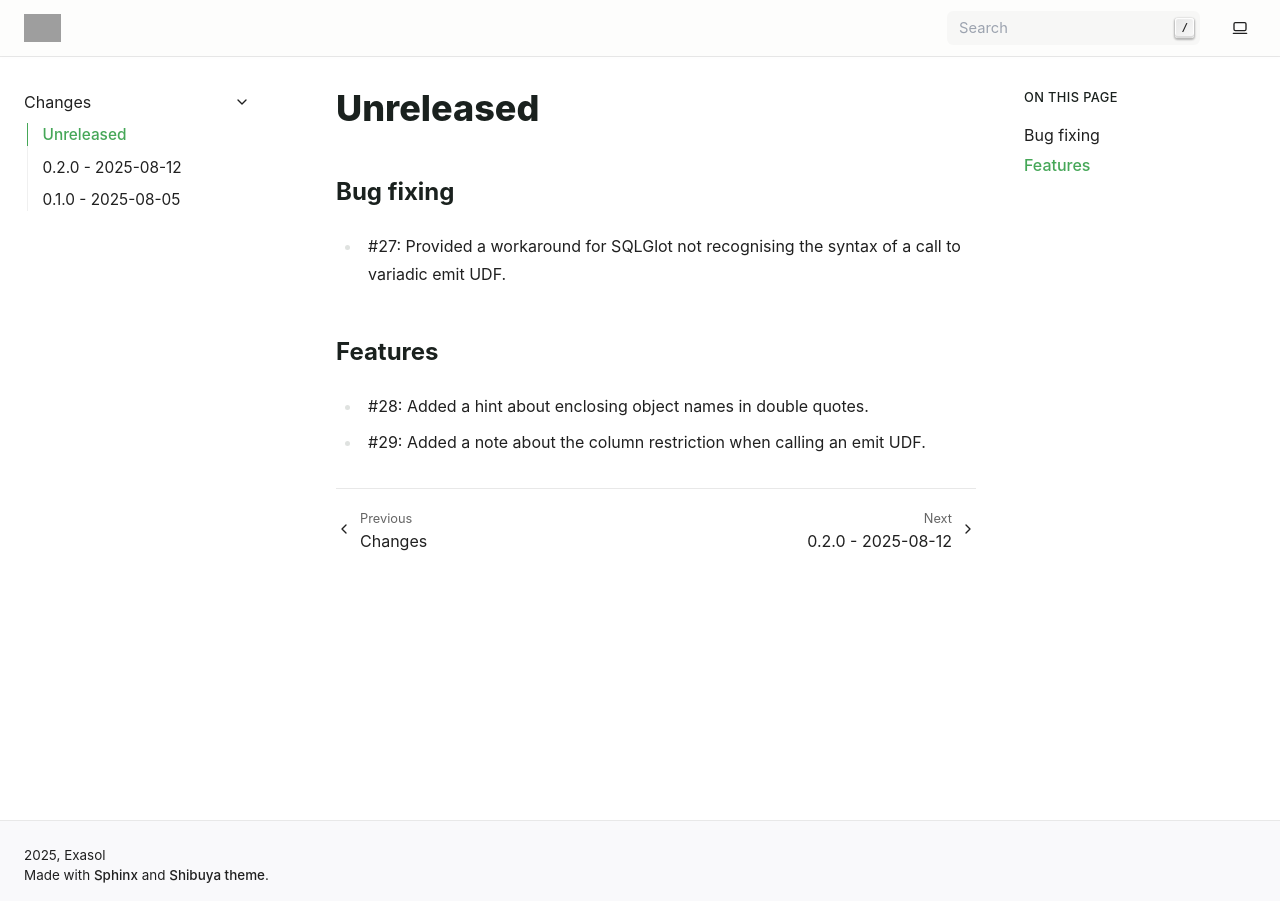
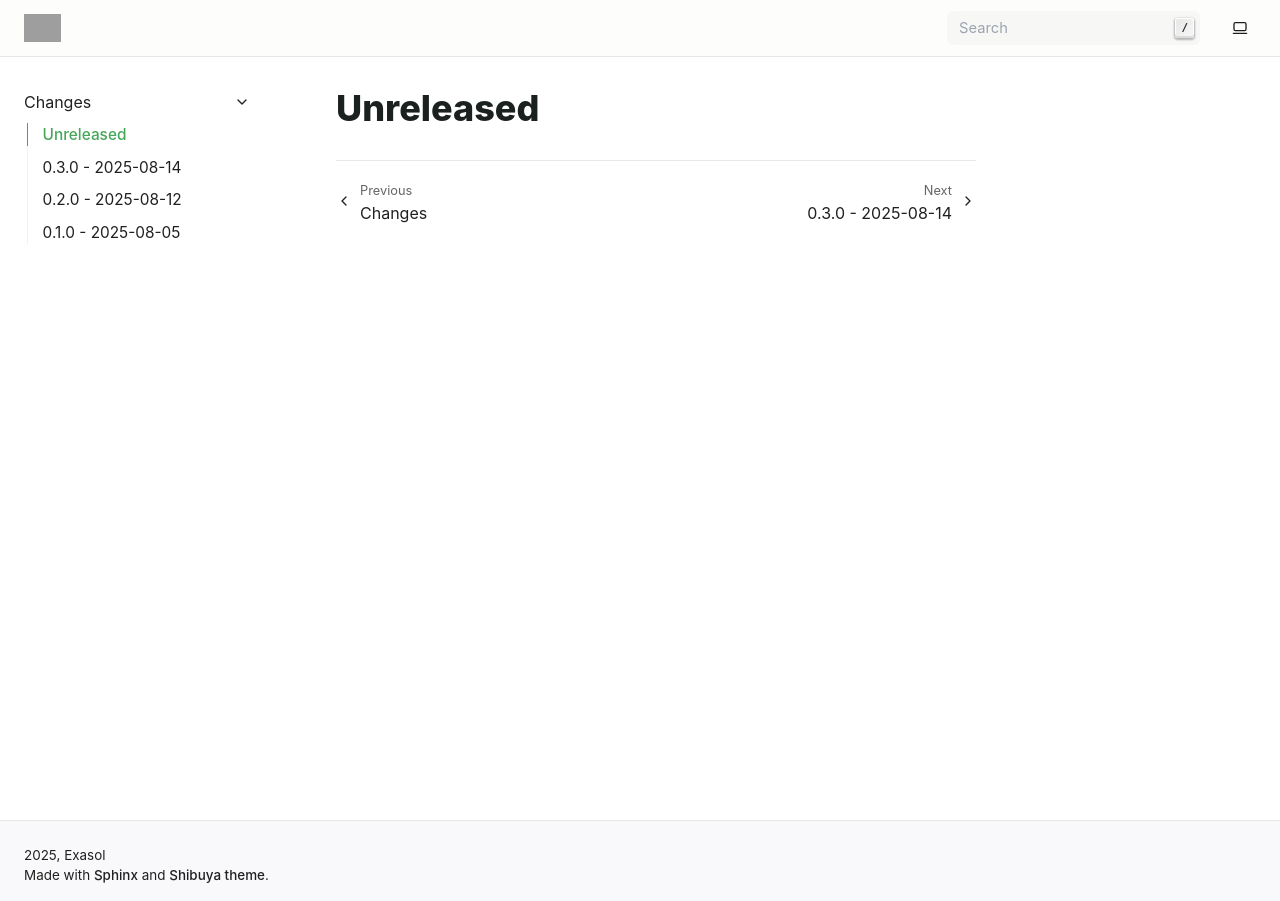
Before and after one commit to exasol/mcp-server, a Sphinx documentation site: the page built from doc/changes/unreleased.md, in a window 1280 px wide. Built offline with Sphinx 7.4.7, drawn with Linux system fonts in a browser that asks for light colours; pages that are not in the unit, such as notebooks, are missing from menus; grey boxes are pictures that could not be loaded.

Commit message:
Prepare release 0.3.0

```diff
--- a/doc/changes/unreleased.md
+++ b/doc/changes/unreleased.md
@@ -1,10 +1 @@
 # Unreleased
-
-## Bug fixing
-
-* #27: Provided a workaround for SQLGlot not recognising the syntax of a call to variadic emit UDF.
-
-## Features
-
-* #28: Added a hint about enclosing object names in double quotes.
-* #29: Added a note about the column restriction when calling an emit UDF.
--- a/exasol/ai/mcp/server/version.py
+++ b/exasol/ai/mcp/server/version.py
@@ -8,7 +8,7 @@ If you need to change the version, do so in the pyproject.toml, e.g. by using
 """
 
 MAJOR = 0
-MINOR = 2
+MINOR = 3
 PATCH = 0
 VERSION = f"{MAJOR}.{MINOR}.{PATCH}"
 __version__ = VERSION
--- a/pyproject.toml
+++ b/pyproject.toml
@@ -1,6 +1,6 @@
 [project]
 name = "exasol-mcp-server"
-version = "0.2.0"
+version = "0.3.0"
 requires-python = ">=3.10,<4.0"
 description = "Exasol MCP Server"
 authors = [
```
Also changed, not shown: doc/changes/changelog.md (+2 -0 lines), doc/changes/changes_0.3.0.md (added, +10 -0 lines).
